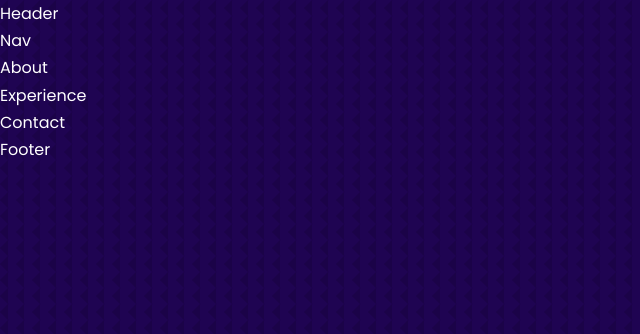
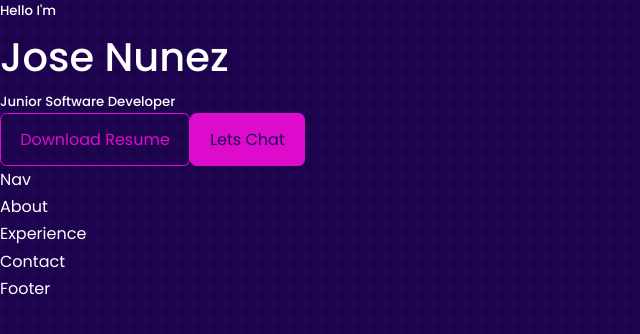
Before and after one commit to Joltimate/Portfolio, a React (Create React App) app in the folder react-portfolio/: page / in a window 1280 px wide. Shown: the top 334 px of the page, without its empty margins (0-640 px from the left). Built offline with nearby package versions, Linux system fonts and the light colour scheme.

Commit message:
Added Buttons

```diff
--- /dev/null
+++ b/react-portfolio/src/components/header/CTA.jsx
@@ -0,0 +1,13 @@
+import React from 'react'
+import CV from '../../assets/SoftwareDeveloperResume.pdf'
+
+const CTA = () => {
+  return (
+    <div className='cta'>
+        <a href={CV} download className='btn'>Download Resume</a>
+        <a href="#contact" className='btn btn-primary'>Lets Chat</a>
+    </div>
+  )
+}
+
+export default CTA
--- a/react-portfolio/src/components/header/Header.jsx
+++ b/react-portfolio/src/components/header/Header.jsx
@@ -1,9 +1,16 @@
 import React from 'react'
 import './header.css'
-
+import CTA from './CTA'
 const Header = () => {
   return (
-    <div>Header</div>
+    <header>
+      <div className =".container.header__container">
+      <h5>Hello I'm</h5>
+      <h1>Jose Nunez</h1>
+      <h5 className=".text-light">Junior Software Developer</h5>
+      <CTA/>
+      </div>
+    </header>
   )
 }
 
--- a/react-portfolio/src/index.css
+++ b/react-portfolio/src/index.css
@@ -13,7 +13,7 @@
 :root{
     --color-bg: #1f0452;
     --color-bg-varient: #40027D;
-    --color-primary: #944be7;
+    --color-primary: #dd0ccc;
     --color-primary-varient: #7108E3;
     --color-white:white;
     --color-light: rgb(255, 255, 255, 0.6);
@@ -100,7 +100,7 @@ a:hover{
     border-color: transparent;
 }
 
-.tn-primary{
+.btn-primary{
     background:var(--color-primary);
     color: var(--color-bg);
 }
```
Also changed, not shown: 1 other file (tests, documents, lock files or other folders).
